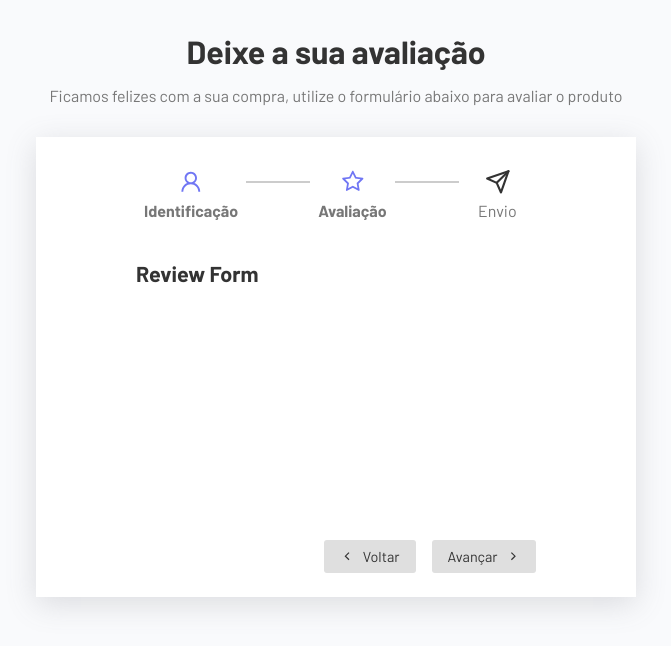
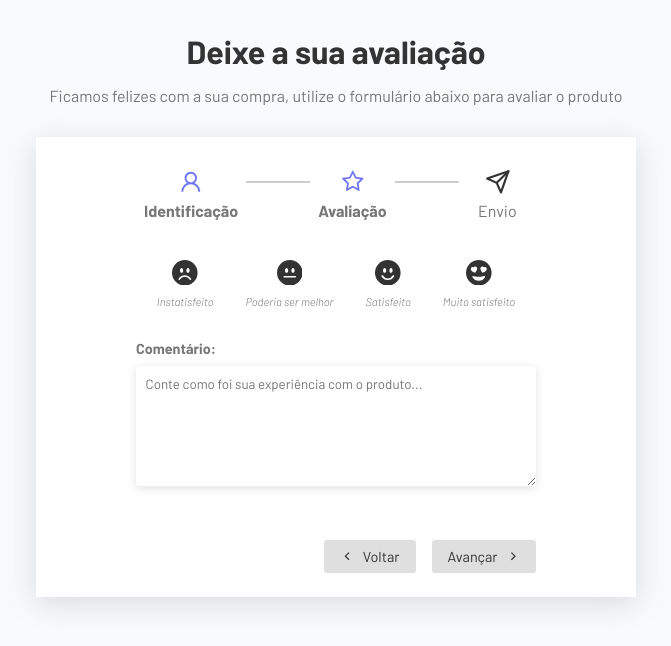
Before and after one commit to elissandroa/react-projects, a React (Vite) app in the folder react_multistep_form/: page / in a window 1280 px wide. Both pictures are taken after typing "Sample", "name@example.com" into the empty fields and a click on the button "Avançar". Shown: the top 646 px of the page, without its empty margins (304-975 px from the left). Built offline with nearby package versions, Linux system fonts and the light colour scheme.

Commit message:
Evaluation component

```diff
--- /dev/null
+++ b/react_multistep_form/src/components/ReviewForm.css
@@ -0,0 +1,39 @@
+.form-control.score-container {
+    display: flex;
+    flex-direction: row;
+    gap: 2rem;
+    justify-content: center;
+}
+
+.score-container svg {
+    font-size: 1.6rem;
+    cursor: pointer;
+    transition: 0.3s;
+}
+
+.score-container svg:hover {
+    fill: #7076f4;
+}
+
+.score-container input:checked ~ svg {
+    fill: #7076f4;
+}
+
+.radio-container {
+    text-align: center;
+    position: relative;
+}
+
+.radio-container input {
+    opacity: 0;
+    position: absolute;
+    top: 15px;
+    left: 20px;
+}
+
+.radio-container p {
+    font-style: italic;
+    font-weight: 300;
+    font-size: 0.7rem;
+    margin-top: 0.4rem;
+}
--- a/react_multistep_form/src/components/ReviewForm.jsx
+++ b/react_multistep_form/src/components/ReviewForm.jsx
@@ -1,9 +1,42 @@
 import React from 'react'
+import './ReviewForm.css'
+
+import {
+  BsFillEmojiHeartEyesFill,
+  BsFillEmojiSmileFill,
+  BsFillEmojiNeutralFill,
+  BsFillEmojiFrownFill
+} from 'react-icons/bs'
 
 export const ReviewForm = () => {
   return (
-    <div>
-        <h2>Review Form</h2>
+    <div className='review-form'>
+      <div className="form-control score-container">
+        <label className="radio-container">
+          <input type="radio" name="review" value="unsatisfied" required />
+          <BsFillEmojiFrownFill />
+          <p>Instatisfeito</p>
+        </label>
+        <label className="radio-container">
+          <input type="radio" name="review" value="neutral" required />
+          <BsFillEmojiNeutralFill />
+          <p>Poderia ser melhor</p>
+        </label>
+        <label className="radio-container">
+          <input type="radio" name="review" value="satisfied" required />
+          <BsFillEmojiSmileFill />
+          <p>Satisfeito</p>
+        </label>
+        <label className="radio-container">
+          <input type="radio" name="review" value="very-satisfied" required />
+          <BsFillEmojiHeartEyesFill />
+          <p>Muito satisfeito</p>
+        </label>
+      </div>
+      <div className="form-control">
+        <label htmlFor="comment">Comentário:</label>
+        <textarea name="comment" id="comment" placeholder='Conte como foi sua experiência com o produto...' required></textarea>
+      </div>
     </div>
   )
 }
```
